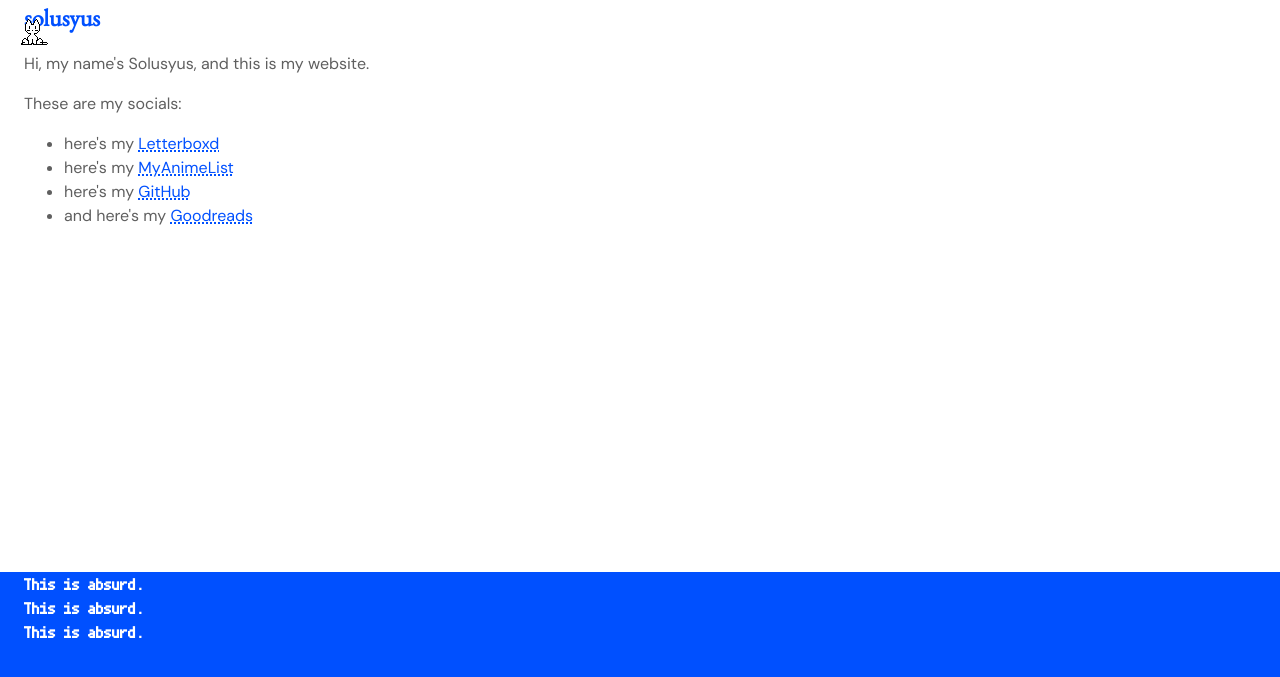
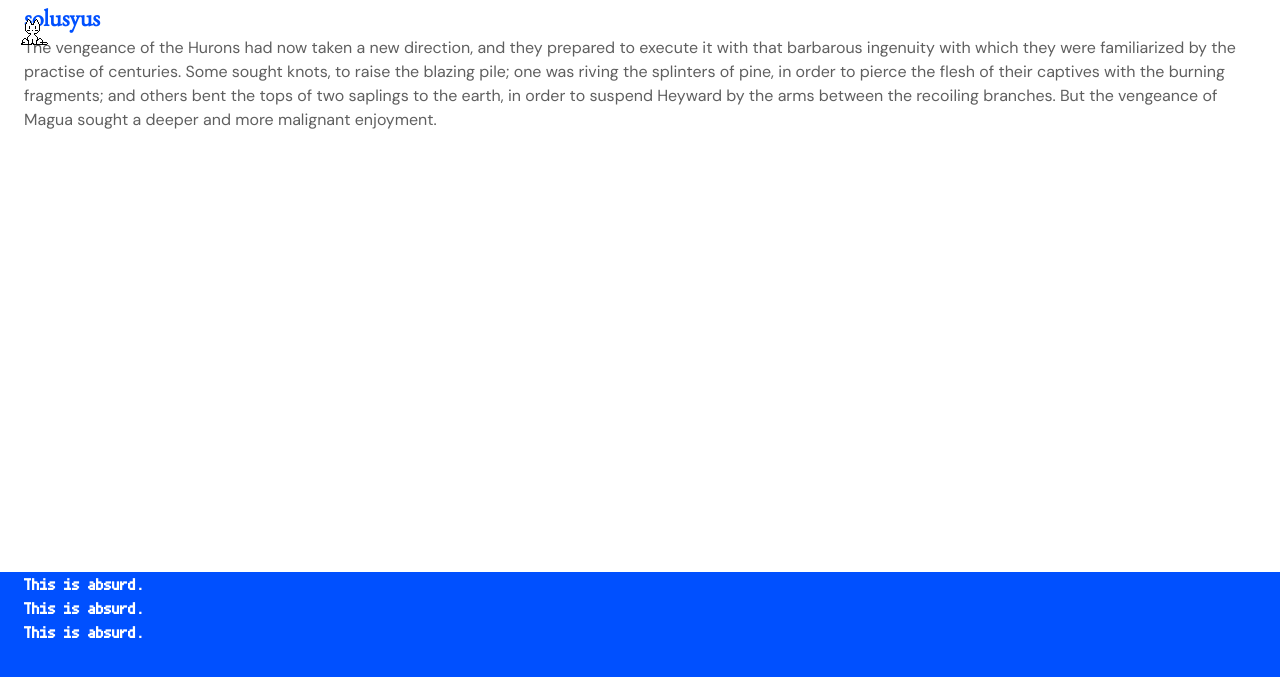
Before and after one commit to solusyus/website, a Jekyll site: the page built from index.html, in a window 1280 px wide. Shown: the top 677 px of the page. Built offline with Jekyll 4.4.1, drawn with Linux system fonts in a browser that asks for light colours; nearby versions of some CDN libraries; a script that is not in the unit is left out.

Commit message:
Update index.html to remove personal sections
Removed personal introduction and social links sections.

```diff
--- a/index.html
+++ b/index.html
@@ -3,14 +3,5 @@ layout: default
 title: Solusyus
 ---
 <section>
-  <p>Hi, my name's Solusyus, and this is my website.</p>
+  The vengeance of the Hurons had now taken a new direction, and they prepared to execute it with that barbarous ingenuity with which they were familiarized by the practise of centuries. Some sought knots, to raise the blazing pile; one was riving the splinters of pine, in order to pierce the flesh of their captives with the burning fragments; and others bent the tops of two saplings to the earth, in order to suspend Heyward by the arms between the recoiling branches. But the vengeance of Magua sought a deeper and more malignant enjoyment.
 </section>
-<section>
-  <p>These are my socials:</p>
-  <ul>
-    <li>here's my <a href="https://boxd.it/eEMHJ">Letterboxd</a></li>
-    <li>here's my <a href="https://myanimelist.net/animelist/solusyus">MyAnimeList</a></li>
-    <li>here's my <a href="https://github.com/solusyus">GitHub</a></li>
-    <li>and here's my <a href="https://www.goodreads.com/user/show/190308371-solusyus">Goodreads</a></li>
-  </ul>
-</section>
```
